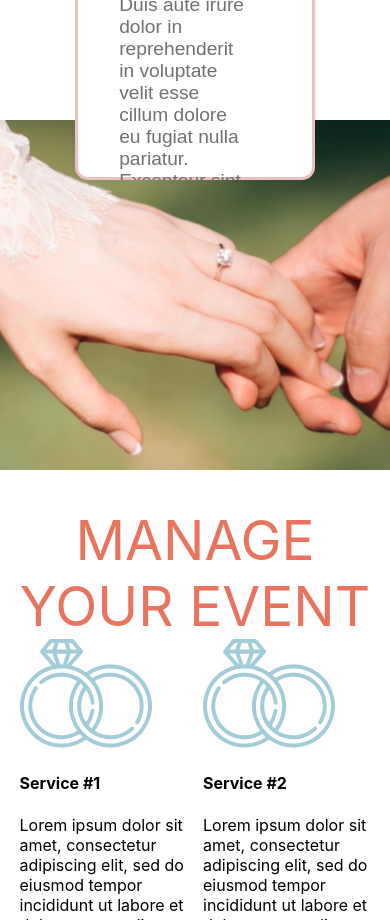
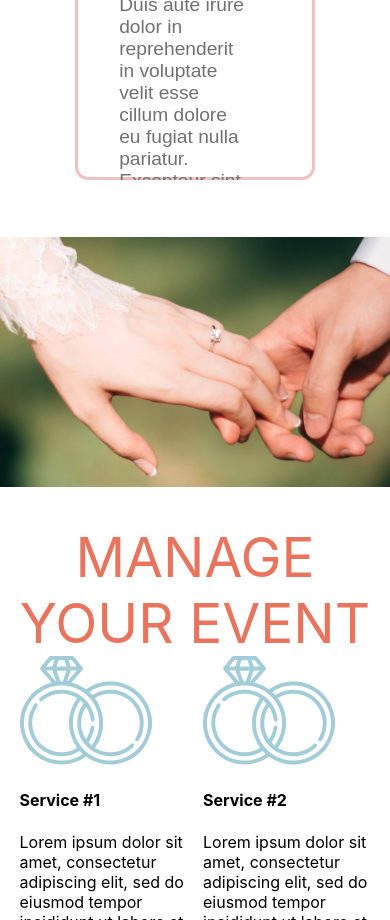
Before and after one commit to SaraBaassiri/Munasabti, a React (Create React App) app: page / in a window 390 px wide. Shown: the part 1720-2640 px from the top of the page. Built offline with nearby package versions, Linux system fonts and the light colour scheme; no server answers; a web font is replaced by a local one.

Commit message:
Update Home.css

```diff
--- a/src/Views/Public/Home/Home.css
+++ b/src/Views/Public/Home/Home.css
@@ -60,7 +60,6 @@
 
 .swiper {
     width: 100%;
-    height: 100%;
     padding-top: 50px;
     padding-bottom: 50px;
     margin-top: 2%;
@@ -93,8 +92,6 @@
 .swiper-button-prev {
     margin-left: 13%;
 }
-
-
 
 .HomeSwiper-Container {
     display: flex;
@@ -167,6 +164,13 @@
         position: relative;
 }
 
+@media (max-width: 1100px) {
+    .HomeBanner {
+        height: 250px;
+        margin-top: 30%;
+    }
+}
+
 .ManageEvents {
     margin-top: 3%;
 }
```
